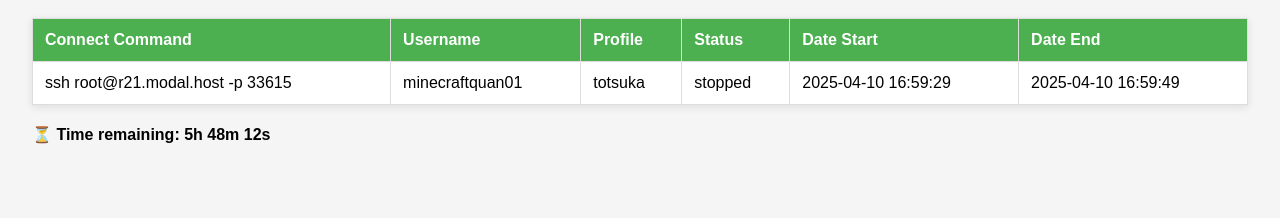
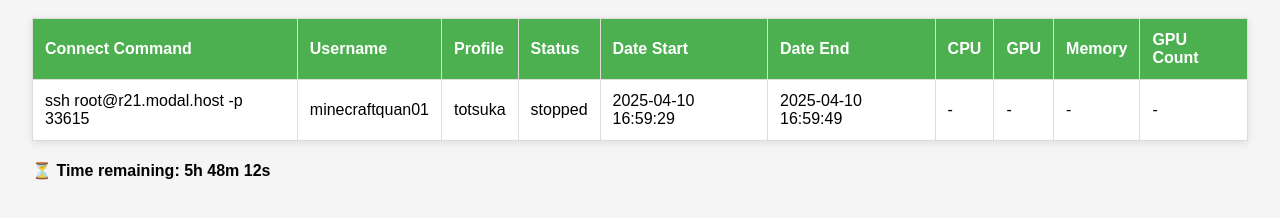
Before and after one commit to yukinopet/yukino-server, a plain HTML site: page index.html in a window 1280 px wide. Shown: the part 72-290 px from the top of the page. Drawn offline with Linux system fonts and the light colour scheme.

Commit message:
Update web

```diff
--- a/index.html
+++ b/index.html
@@ -17,6 +17,10 @@
         <th>Status</th>
         <th>Date Start</th>
         <th>Date End</th>
+        <th>CPU</th>
+        <th>GPU</th>
+        <th>Memory</th>
+        <th>GPU Count</th>
       </tr>
     </thead>
     <tbody>
--- a/script.js
+++ b/script.js
@@ -29,12 +29,29 @@ document.addEventListener("DOMContentLoaded", () => {
         const endCell = document.createElement("td");
         endCell.textContent = item.date_end || "-";
 
+        const cpuCell = document.createElement("td");
+        cpuCell.textContent = item.cpu || "-";
+
+        const gpuCell = document.createElement("td");
+        gpuCell.textContent = item.gpu || "-";
+
+        const memCell = document.createElement("td");
+        memCell.textContent = item.mem || "-";
+
+        const gpuCountCell = document.createElement("td");
+        gpuCountCell.textContent = item.gpu_count || "-";
+
         row.appendChild(cmdCell);
         row.appendChild(userCell);
         row.appendChild(profileCell);
         row.appendChild(statusCell);
         row.appendChild(startCell);
         row.appendChild(endCell);
+        row.appendChild(cpuCell);
+        row.appendChild(gpuCell);
+        row.appendChild(memCell);
+        row.appendChild(gpuCountCell);
+
         tableBody.appendChild(row);
       });
 
```
